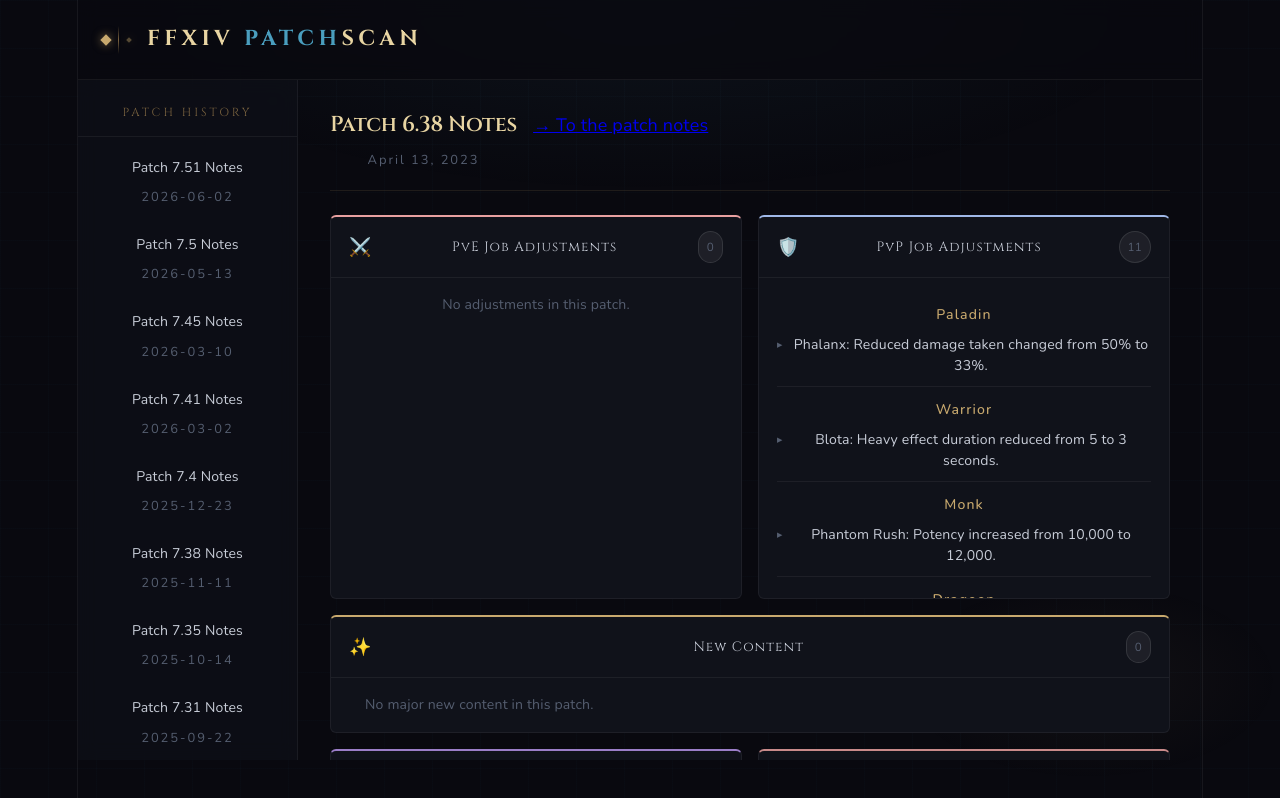
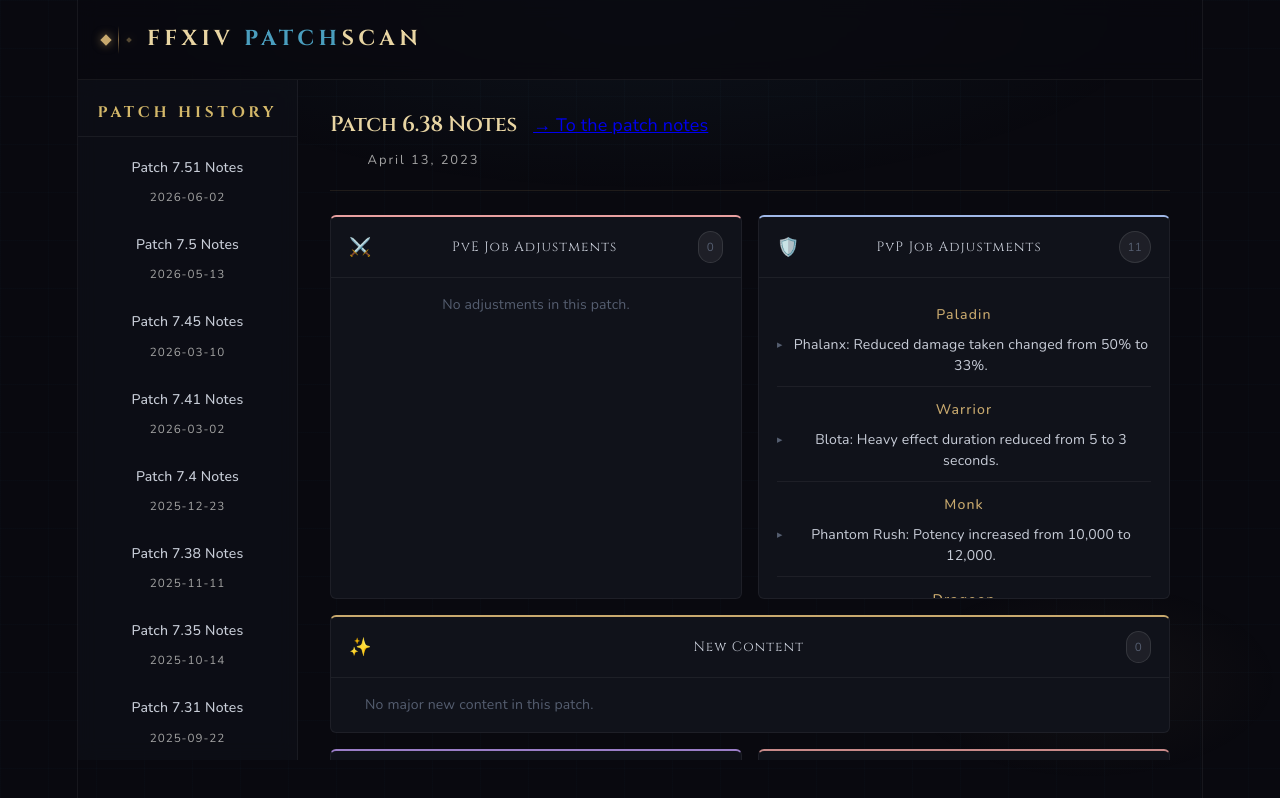
Before and after one commit to ThomasKERHERVE/FFXIV_PatchScan, a React (Vite) app: page / in a window 1280 px wide. Built offline with nearby package versions, Linux system fonts and the light colour scheme.

Commit message:
Modification design

```diff
--- a/src/components/Dashboard/ContentCard.css
+++ b/src/components/Dashboard/ContentCard.css
@@ -25,13 +25,14 @@
 
 .content-desc {
   font-size: 0.75rem;
-  color: var(--text-dim);
+  color: rgb(163, 163, 163);
   line-height: 1.5;
 }
 
 .content-location,
 .content-npc {
-  margin-top: 6px;
-  font-size: 0.9rem;
-  opacity: 0.85;
+  text-align: left;
+  font-size: 0.85rem;
+  color: rgb(184, 184, 184);
+  line-height: 1.5;
 }
--- a/src/components/Dashboard/Dashboard.css
+++ b/src/components/Dashboard/Dashboard.css
@@ -20,7 +20,7 @@
 
 .patch-date {
   font-size: 0.72rem;
-  color: var(--text-dim);
+  color: rgb(163, 163, 163);
   letter-spacing: 0.15em;
 }
 
--- a/src/components/Dashboard/Dashboard.jsx
+++ b/src/components/Dashboard/Dashboard.jsx
@@ -5,11 +5,14 @@
 import "./Dashboard.css";
 
 export default function Dashboard({ data }) {
+
+  const cleanTitle = data.patch_title.split(" | ")[0];
+
   return (
     <div className="dashboard">
       <div className="patch-meta">
         <div>
-          <h2 className="patch-title">{data.patch_title || "Patch Notes"}</h2>
+          <h2 className="patch-title">{cleanTitle || "Patch Notes"}</h2>
           {data.patch_date && <span className="patch-date">{data.patch_date}</span>}
         </div>
         {data.patch_url && (
--- a/src/components/Dashboard/GlamourCard.css
+++ b/src/components/Dashboard/GlamourCard.css
@@ -11,6 +11,6 @@
 }
 .glamour-desc {
   font-size: 0.75rem;
-  color: var(--text-dim);
+  color: rgb(163, 163, 163);
   line-height: 1.5;
 }
--- a/src/components/Dashboard/HousingCard.css
+++ b/src/components/Dashboard/HousingCard.css
@@ -2,6 +2,7 @@
   padding: 10px 0;
   border-bottom: 1px solid var(--border);
 }
+
 .item-entry:last-child { border-bottom: none; }
 .item-name {
   font-size: 0.78rem;
@@ -9,8 +10,9 @@
   color: var(--gold);
   margin-bottom: 4px;
 }
+
 .item-desc {
   font-size: 0.75rem;
-  color: var(--text-dim);
+  color: rgb(163, 163, 163);
   line-height: 1.5;
 }
--- a/src/components/Sidebar.css
+++ b/src/components/Sidebar.css
@@ -16,10 +16,11 @@
 .sidebar-title {
   padding: 20px 16px 10px;
   font-family: 'Cinzel', serif;
-  font-size: 0.65rem;
+  font-size: 0.85rem;
   letter-spacing: 0.25em;
   text-transform: uppercase;
-  color: var(--gold-dim);
+  color: #d4b86a;
+  font-weight: bold;
   border-bottom: 1px solid var(--border);
   margin-bottom: 8px;
 }
@@ -57,19 +58,19 @@
   padding-left: 8px;
 }
 
-.patch-name {
+.patch-list > .patch-item  .patch-name {
   font-size: 0.78rem;
   color: var(--text);
-  font-weight: 400;
+  font-weight: bold;
 }
 
 .patch-item.active .patch-name {
   color: var(--gold-light);
 }
 
-.patch-date {
+.patch-list > .patch-item  .patch-date {
   font-size: 0.65rem;
-  color: var(--text-dim);
+  color: rgb(163, 163, 163);
   letter-spacing: 0.08em;
 }
 
```
